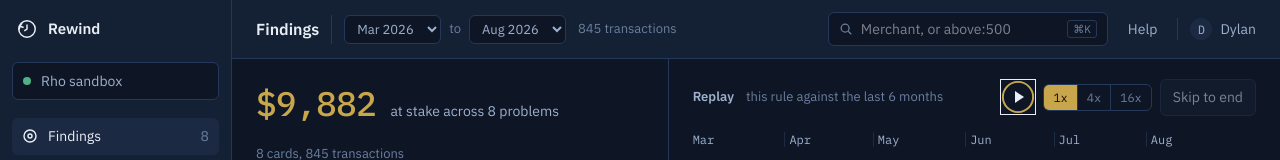
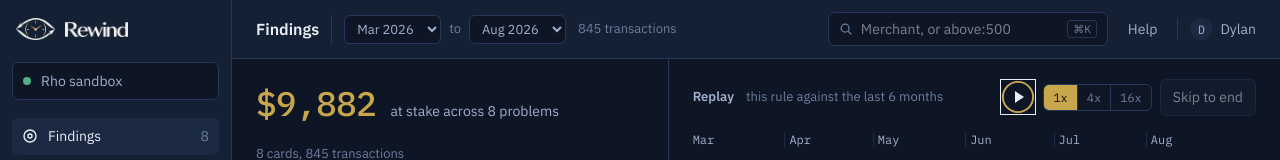
Before and after one commit to dynotics/Rewind, a Next.js app: page / in a window 1280 px wide. Shown: the top 160 px of the page. Built offline with nearby package versions, Linux system fonts and the light colour scheme.

Commit message:
added customized rewind logo

```diff
--- a/src/app/globals.css
+++ b/src/app/globals.css
@@ -108,6 +108,16 @@ select {
   height: 22px;
 }
 
+.brand .eye {
+  width: auto;
+  height: 22px;
+}
+
+.brand .word {
+  width: auto;
+  height: 15px;
+}
+
 .collapse {
   color: var(--text-3);
   padding: 4px;
@@ -200,7 +210,7 @@ select {
   gap: 10px;
 }
 
-.app.collapsed .brand .mark span,
+.app.collapsed .brand .mark .word,
 .app.collapsed .org span,
 .app.collapsed .nav button span,
 .app.collapsed .nav .group,
--- a/src/components/Sidebar.tsx
+++ b/src/components/Sidebar.tsx
@@ -1,3 +1,5 @@
+import Image from "next/image";
+
 export type View = "findings" | "rules" | "cards";
 
 export type SyncState =
@@ -51,12 +53,8 @@ function Brand({ onCollapse, collapsed }: Pick<Props, "onCollapse" | "collapsed"
   return (
     <div className="brand">
       <div className="mark">
-        <svg viewBox="0 0 24 24" fill="none" stroke="currentColor" strokeWidth="1.6" aria-hidden="true">
-          <circle cx="12" cy="12" r="9" />
-          <path d="M12 7v5l-3 2" />
-          <path d="M4.5 9a8 8 0 0 1 2.2-3.3M3.2 12.8l1.3-3.8 3.8 1.3" />
-        </svg>
-        <span>Rewind</span>
+        <Image className="eye" src="/rewind-eye.png" alt="" width={169} height={96} priority />
+        <Image className="word" src="/rewind-word.png" alt="Rewind" width={268} height={64} priority />
       </div>
       <button
         type="button"
```
Also changed, not shown: public/rewind-eye.png (added), public/rewind-word.png (added).
